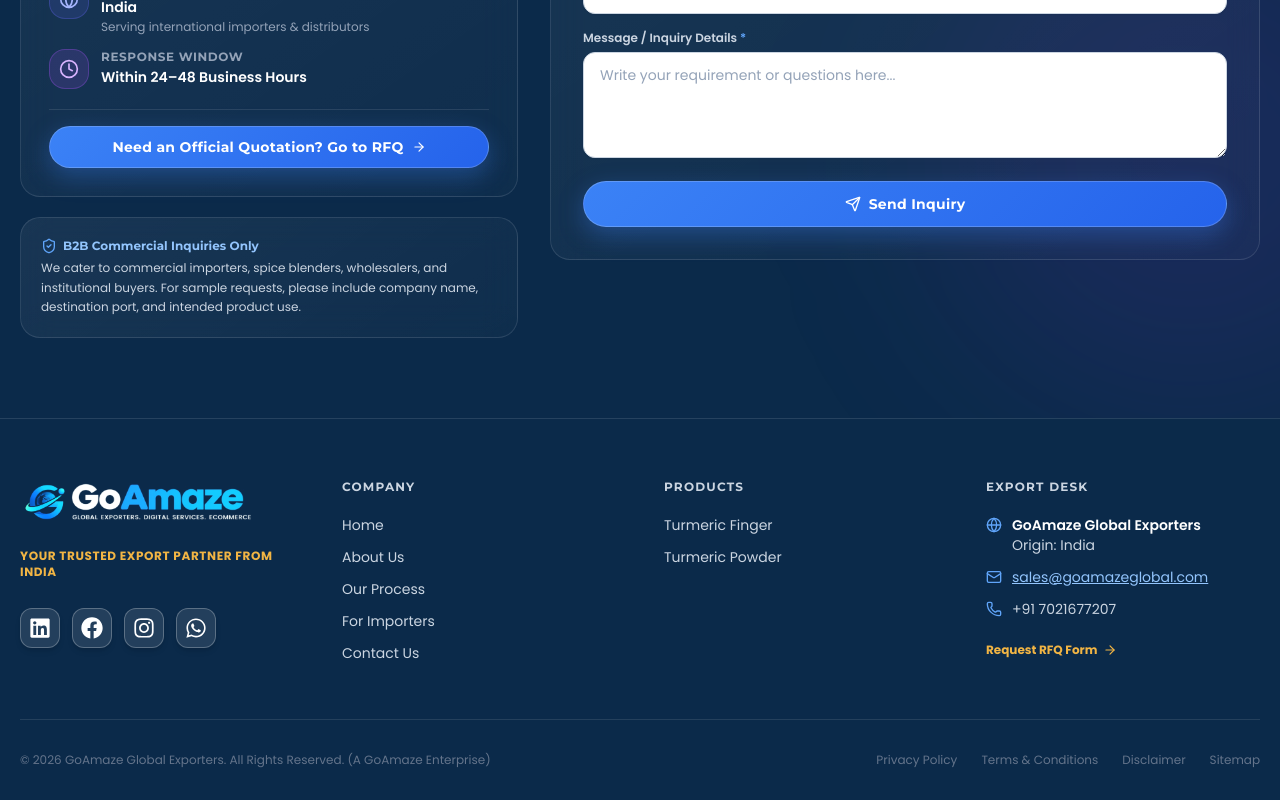
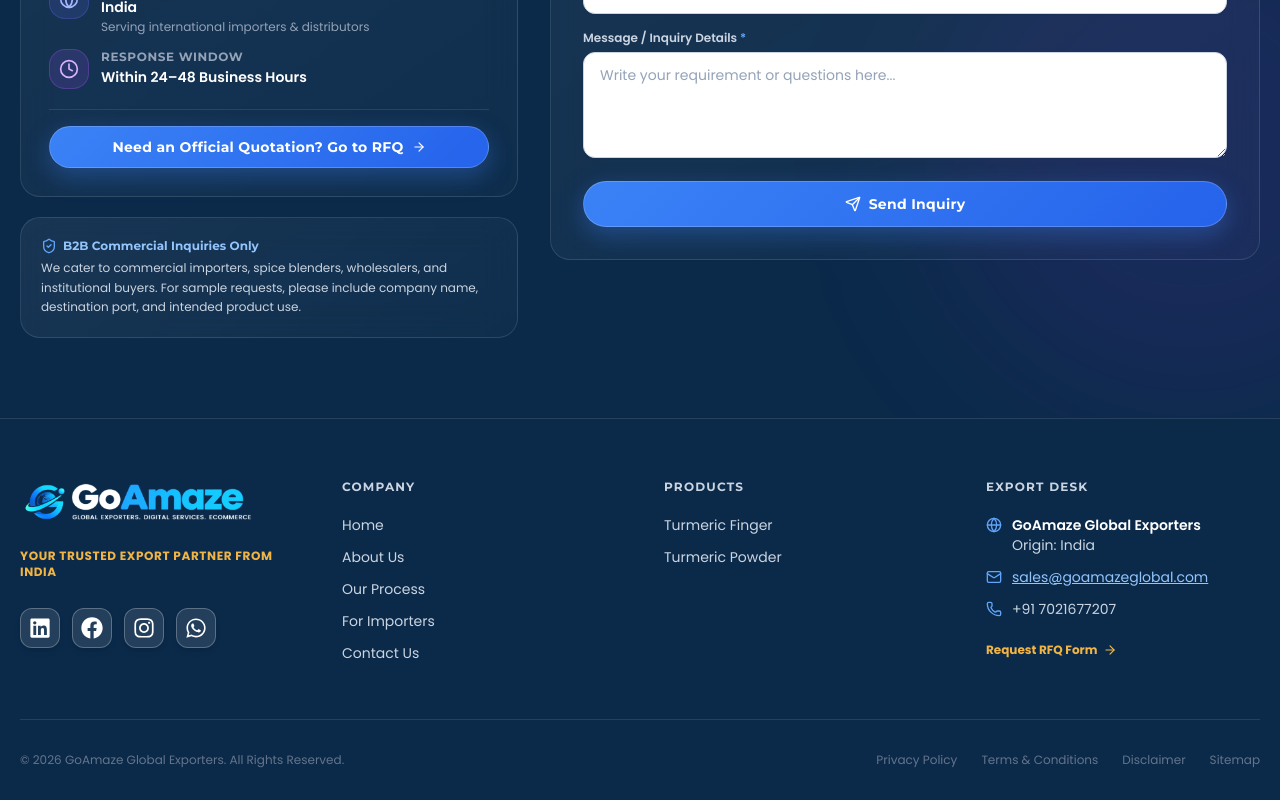
Before and after one commit to salesgoamaze-afk/goamaze-global, a Next.js app: page /contact in a window 1280 px wide. Shown: the part 697-1497 px from the top of the page. Built offline with nearby package versions, Linux system fonts and the light colour scheme.

Commit message:
apply lazy loading and load fonts on demand

```diff
--- a/app/globals.css
+++ b/app/globals.css
@@ -1,4 +1,3 @@
-@import url('https://fonts.googleapis.com/css2?family=Dancing+Script:wght@500;600;700&family=Montserrat:wght@400;500;600;700;800;900&family=Plus+Jakarta+Sans:wght@600;700;800&family=Poppins:wght@300;400;500;600;700&display=swap');
 @tailwind base;
 @tailwind components;
 @tailwind utilities;
@@ -59,9 +58,9 @@
   --radius-card:        20px;
   --radius-button:      50px;
 
-  --font-heading:       'Montserrat', system-ui, -apple-system, sans-serif;
-  --font-body:          'Poppins', system-ui, -apple-system, sans-serif;
-  --font-script:        'Dancing Script', 'Intro Script', cursive, sans-serif;
+  --font-heading:       var(--font-montserrat), system-ui, -apple-system, sans-serif;
+  --font-body:          var(--font-poppins), system-ui, -apple-system, sans-serif;
+  --font-script:        var(--font-script), cursive, sans-serif;
 }
 
 /* ─── Reset & Base ───────────────────────────────────────────── */
@@ -270,9 +269,12 @@
 .glow-blob {
   position: absolute;
   border-radius: 50%;
-  filter: blur(100px);
+  filter: blur(80px);
   pointer-events: none;
   z-index: 0;
+  transform: translateZ(0);
+  contain: layout paint style;
+  will-change: transform, opacity;
 }
 
 /* ─── Animations ─────────────────────────────────────────────── */
@@ -282,8 +284,14 @@
 }
 
 @keyframes pulse-glow {
-  0%, 100% { box-shadow: 0 0 20px rgba(59, 130, 246, 0.2); }
-  50%       { box-shadow: 0 0 45px rgba(59, 130, 246, 0.45); }
+  0%, 100% {
+    transform: scale(1) translateZ(0);
+    opacity: 0.6;
+  }
+  50% {
+    transform: scale(1.08) translateZ(0);
+    opacity: 0.95;
+  }
 }
 
 @keyframes marquee {
--- a/app/layout.tsx
+++ b/app/layout.tsx
@@ -1,7 +1,29 @@
 import type { Metadata } from 'next';
+import { Montserrat, Poppins, Dancing_Script } from 'next/font/google';
 import './globals.css';
 import { Navbar } from '@/components/layout/Navbar';
 import { Footer } from '@/components/layout/Footer';
+
+const montserrat = Montserrat({
+  subsets: ['latin'],
+  display: 'swap',
+  variable: '--font-montserrat',
+  weight: ['400', '500', '600', '700', '800', '900'],
+});
+
+const poppins = Poppins({
+  subsets: ['latin'],
+  display: 'swap',
+  variable: '--font-poppins',
+  weight: ['300', '400', '500', '600', '700'],
+});
+
+const dancingScript = Dancing_Script({
+  subsets: ['latin'],
+  display: 'swap',
+  variable: '--font-script',
+  weight: ['500', '600', '700'],
+});
 
 export const metadata: Metadata = {
   metadataBase: new URL('https://goamazeglobal.com'),
@@ -88,7 +110,7 @@
     '@context': 'https://schema.org',
     '@type': 'Organization',
     name: 'GoAmaze Global Exporters',
-    legalName: 'GoAmaze Global Exporters (A GoAmaze Enterprise)',
+    legalName: 'GoAmaze Global Exporters',
     url: 'https://goamazeglobal.com',
     logo: 'https://goamazeglobal.com/logo.png',
     image: 'https://goamazeglobal.com/logo-full.png',
@@ -136,7 +158,7 @@
   return (
     <html
       lang="en"
-      className="h-full dark"
+      className={`h-full dark ${montserrat.variable} ${poppins.variable} ${dancingScript.variable}`}
     >
       <head>
         <link rel="icon" type="image/png" sizes="32x32" href="/favicon-32x32.png" />
--- a/app/privacy-policy/page.tsx
+++ b/app/privacy-policy/page.tsx
@@ -29,7 +29,7 @@
 
       <div className="glass-card p-8 sm:p-10 space-y-6 text-slate-300 text-sm leading-relaxed font-body">
         <p>
-          At <strong className="text-white">{companyContact.name}</strong> (a GoAmaze enterprise), we respect the privacy of our website visitors and international commercial partners. This Privacy Policy outlines the types of information we collect when you use our website and how we safeguard your data.
+          At <strong className="text-white">{companyContact.name}</strong> (GoAmaze Global), we respect the privacy of our website visitors and international commercial partners. This Privacy Policy outlines the types of information we collect when you use our website and how we safeguard your data.
         </p>
 
         <h2 className="text-lg font-bold text-white font-heading">1. Information We Collect</h2>
--- a/components/common/HeroImageCarousel.tsx
+++ b/components/common/HeroImageCarousel.tsx
@@ -130,7 +130,8 @@
                   loop
                   muted
                   playsInline
-                  preload="auto"
+                  preload="none"
+                  poster="/images/carousel/turmeric-harvest.jpg"
                   className="w-full h-full object-cover object-center transform transition-transform duration-700 ease-out group-hover:scale-108 pointer-events-none"
                 />
               ) : slide.image ? (
@@ -140,7 +141,8 @@
                   fill
                   sizes="(max-width: 640px) 270px, (max-width: 768px) 320px, 360px"
                   className="object-cover object-center transform transition-transform duration-700 ease-out group-hover:scale-108"
-                  priority={idx < 5}
+                  priority={idx === 0}
+                  loading={idx === 0 ? 'eager' : 'lazy'}
                 />
               ) : null}
 
--- a/components/layout/Footer.tsx
+++ b/components/layout/Footer.tsx
@@ -154,7 +154,7 @@
         {/* Legal Sub-Footer */}
         <div className="py-8 flex flex-col sm:flex-row items-center justify-between gap-4 text-xs text-slate-500">
           <p>
-            © {companyContact.year} {companyContact.name}. All Rights Reserved. (A GoAmaze Enterprise)
+            © {companyContact.year} {companyContact.name}. All Rights Reserved.
           </p>
           <div className="flex flex-wrap items-center gap-6">
             {footerLegalLinks.map((link) => (
```
